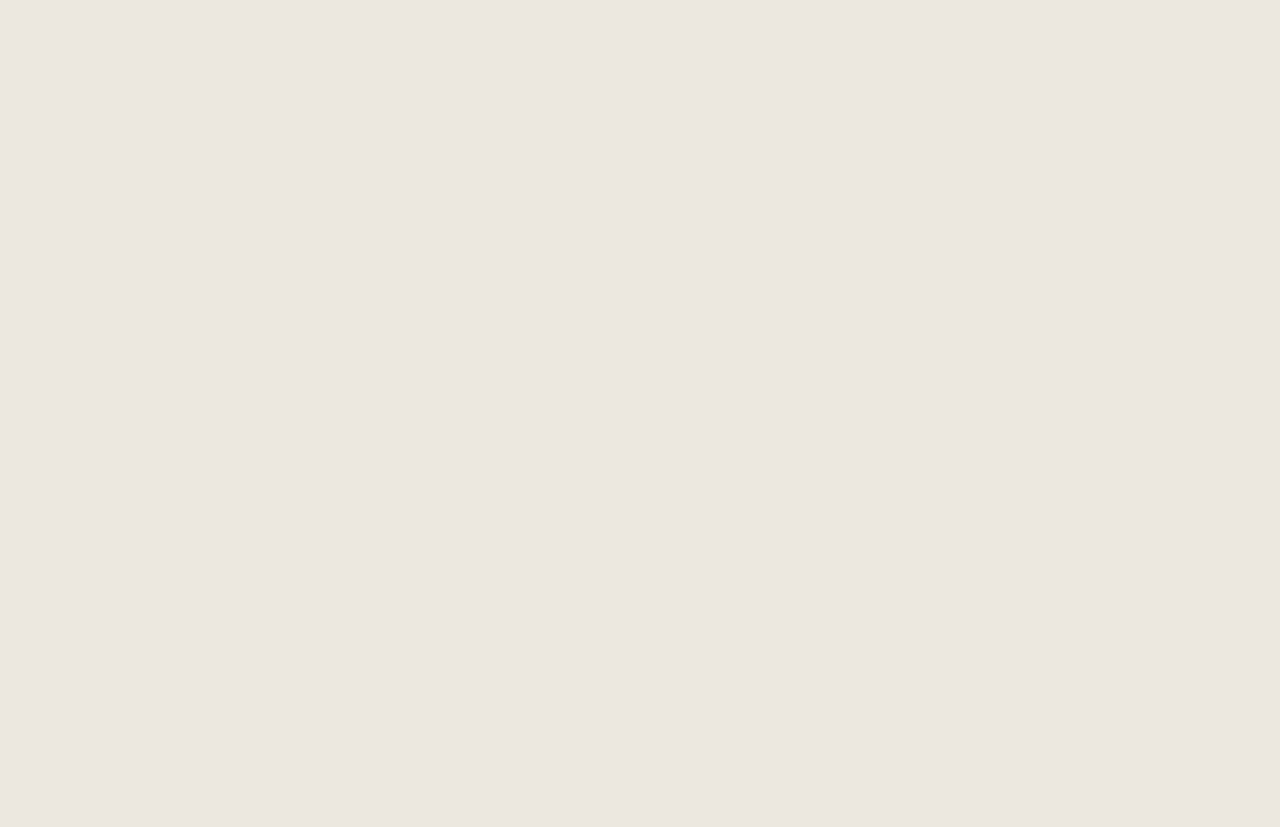
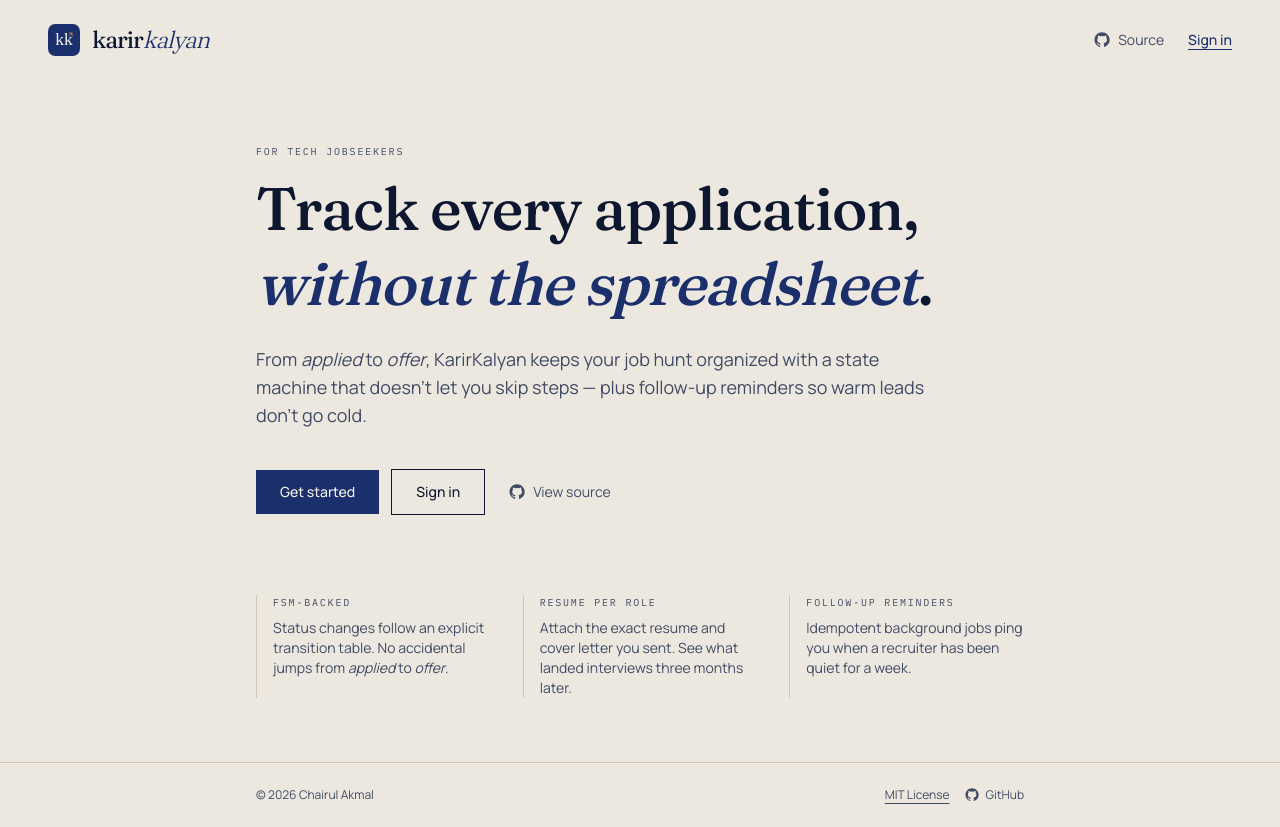
Before and after one commit to chairulakmal/karirkalyan, a Next.js app in the folder web/: page / in a window 1280 px wide. Before the commit the page ends 800 px from the top, so only its background shows below. Built offline with nearby package versions, Linux system fonts and the light colour scheme.

Commit message:
feat: add homepage for clearer presentation to users

```diff
--- a/web/app/page.tsx
+++ b/web/app/page.tsx
@@ -1,5 +1,138 @@
-// Proxy handles the redirect from "/" — this file exists so Next renders
-// something if the proxy is bypassed (e.g. while it's compiling on first hit).
-export default function Index() {
-  return null;
+import Link from "next/link";
+import { Mark, Wordmark } from "@/app/components/wordmark";
+
+const REPO_URL = "https://github.com/chairulakmal/karirkalyan";
+
+export default function Home() {
+  return (
+    <div className="flex flex-1 flex-col">
+      <header className="flex items-center justify-between px-6 py-6 md:px-12">
+        <div className="flex items-center gap-3">
+          <Mark size={32} />
+          <Wordmark size="md" />
+        </div>
+        <nav className="flex items-center gap-6 text-sm">
+          <Link
+            href={REPO_URL}
+            target="_blank"
+            rel="noreferrer noopener"
+            className="flex items-center gap-2 text-ink-soft transition hover:text-midnight"
+            aria-label="View source on GitHub"
+          >
+            <GitHubIcon className="h-4 w-4" />
+            <span className="hidden sm:inline">Source</span>
+          </Link>
+          <Link
+            href="/sign-in"
+            className="font-medium text-cobalt underline underline-offset-4 hover:text-cobalt-2"
+          >
+            Sign in
+          </Link>
+        </nav>
+      </header>
+
+      <main className="flex flex-1 items-center px-6 py-16 md:px-12">
+        <div className="mx-auto w-full max-w-3xl">
+          <p className="kk-label">For tech jobseekers</p>
+          <h1 className="mt-3 text-4xl leading-tight md:text-6xl">
+            Track every application,{" "}
+            <span className="italic text-cobalt">without the spreadsheet</span>.
+          </h1>
+          <p className="mt-6 max-w-2xl text-lg text-ink-soft">
+            From <em>applied</em> to <em>offer</em>, KarirKalyan keeps your job
+            hunt organized with a state machine that doesn&apos;t let you skip
+            steps &mdash; plus follow-up reminders so warm leads don&apos;t go
+            cold.
+          </p>
+
+          <div className="mt-10 flex flex-wrap items-center gap-3">
+            <Link
+              href="/sign-up"
+              className="inline-flex items-center justify-center bg-cobalt px-6 py-3 text-sm font-medium text-linen transition hover:bg-cobalt-2"
+            >
+              Get started
+            </Link>
+            <Link
+              href="/sign-in"
+              className="inline-flex items-center justify-center border border-midnight px-6 py-3 text-sm font-medium text-midnight transition hover:bg-linen"
+            >
+              Sign in
+            </Link>
+            <Link
+              href={REPO_URL}
+              target="_blank"
+              rel="noreferrer noopener"
+              className="ml-1 inline-flex items-center gap-2 px-2 py-3 text-sm text-ink-soft transition hover:text-midnight"
+            >
+              <GitHubIcon className="h-4 w-4" />
+              View source
+            </Link>
+          </div>
+
+          <ul className="mt-20 grid gap-8 md:grid-cols-3">
+            <li className="border-l border-dune pl-4">
+              <p className="kk-label">FSM-backed</p>
+              <p className="mt-2 text-sm text-ink-soft">
+                Status changes follow an explicit transition table. No
+                accidental jumps from <em>applied</em> to <em>offer</em>.
+              </p>
+            </li>
+            <li className="border-l border-dune pl-4">
+              <p className="kk-label">Resume per role</p>
+              <p className="mt-2 text-sm text-ink-soft">
+                Attach the exact resume and cover letter you sent. See what
+                landed interviews three months later.
+              </p>
+            </li>
+            <li className="border-l border-dune pl-4">
+              <p className="kk-label">Follow-up reminders</p>
+              <p className="mt-2 text-sm text-ink-soft">
+                Idempotent background jobs ping you when a recruiter has been
+                quiet for a week.
+              </p>
+            </li>
+          </ul>
+        </div>
+      </main>
+
+      <footer className="border-t border-dune px-6 py-6 text-xs text-ink-soft md:px-12">
+        <div className="mx-auto flex max-w-3xl flex-wrap items-center justify-between gap-3">
+          <p>&copy; 2026 Chairul Akmal</p>
+          <p className="flex items-center gap-4">
+            <Link
+              href={`${REPO_URL}/blob/main/LICENSE`}
+              target="_blank"
+              rel="noreferrer noopener"
+              className="underline underline-offset-4 hover:text-midnight"
+            >
+              MIT License
+            </Link>
+            <Link
+              href={REPO_URL}
+              target="_blank"
+              rel="noreferrer noopener"
+              className="flex items-center gap-1.5 hover:text-midnight"
+              aria-label="GitHub repository"
+            >
+              <GitHubIcon className="h-3.5 w-3.5" />
+              <span>GitHub</span>
+            </Link>
+          </p>
+        </div>
+      </footer>
+    </div>
+  );
 }
+
+function GitHubIcon({ className }: { className?: string }) {
+  return (
+    <svg
+      viewBox="0 0 24 24"
+      fill="currentColor"
+      aria-hidden="true"
+      className={className}
+    >
+      <path d="M12 .5C5.73.5.75 5.48.75 11.75c0 4.99 3.23 9.21 7.71 10.7.56.1.77-.24.77-.54 0-.27-.01-.97-.02-1.91-3.14.68-3.8-1.51-3.8-1.51-.52-1.31-1.27-1.66-1.27-1.66-1.04-.71.08-.7.08-.7 1.15.08 1.76 1.18 1.76 1.18 1.02 1.75 2.68 1.25 3.34.95.1-.74.4-1.25.72-1.54-2.51-.29-5.15-1.25-5.15-5.58 0-1.23.44-2.24 1.17-3.03-.12-.29-.51-1.45.11-3.02 0 0 .96-.31 3.14 1.16a10.94 10.94 0 0 1 5.72 0c2.18-1.47 3.13-1.16 3.13-1.16.62 1.57.23 2.73.12 3.02.73.79 1.17 1.8 1.17 3.03 0 4.34-2.65 5.29-5.17 5.57.41.35.77 1.04.77 2.1 0 1.52-.01 2.74-.01 3.11 0 .3.2.65.78.54 4.47-1.5 7.7-5.71 7.7-10.7C23.25 5.48 18.27.5 12 .5z" />
+    </svg>
+  );
+}
--- a/web/proxy.ts
+++ b/web/proxy.ts
@@ -1,18 +1,20 @@
 import { NextResponse, type NextRequest } from "next/server";
 
-const PUBLIC_PATHS = ["/sign-in", "/sign-up"];
+const PUBLIC_PATHS = ["/", "/sign-in", "/sign-up"];
 
 export function proxy(request: NextRequest) {
   const { pathname } = request.nextUrl;
   const token = request.cookies.get("session")?.value;
 
-  if (pathname === "/") {
+  if (pathname === "/" && token) {
     const url = request.nextUrl.clone();
-    url.pathname = token ? "/dashboard" : "/sign-in";
+    url.pathname = "/dashboard";
     return NextResponse.redirect(url);
   }
 
-  const isPublic = PUBLIC_PATHS.some((p) => pathname === p || pathname.startsWith(`${p}/`));
+  const isPublic = PUBLIC_PATHS.some(
+    (p) => pathname === p || (p !== "/" && pathname.startsWith(`${p}/`)),
+  );
 
   if (!isPublic && !token) {
     const url = request.nextUrl.clone();
```
Also changed, not shown: 1 other file (tests, documents, lock files or other folders).
